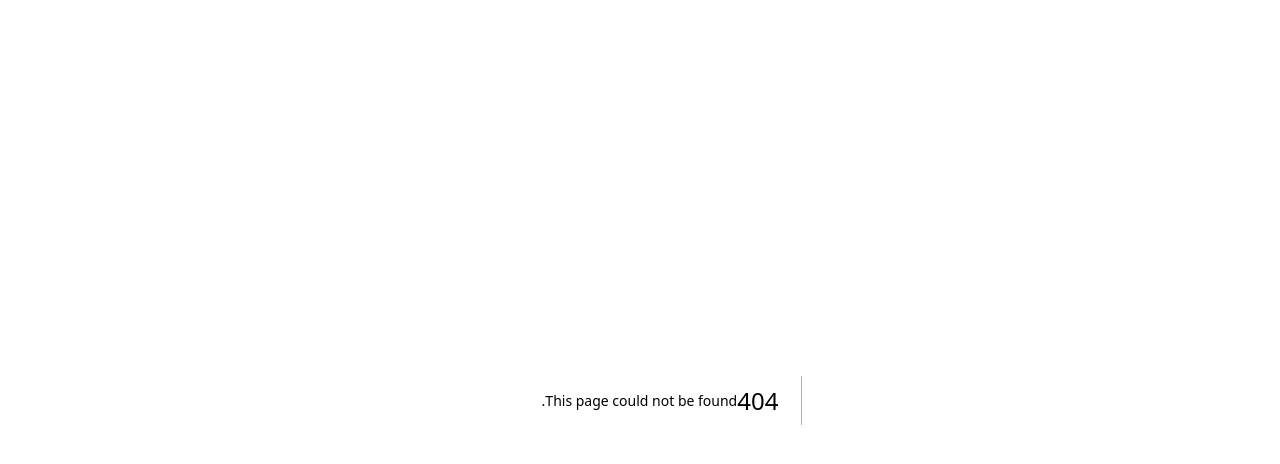
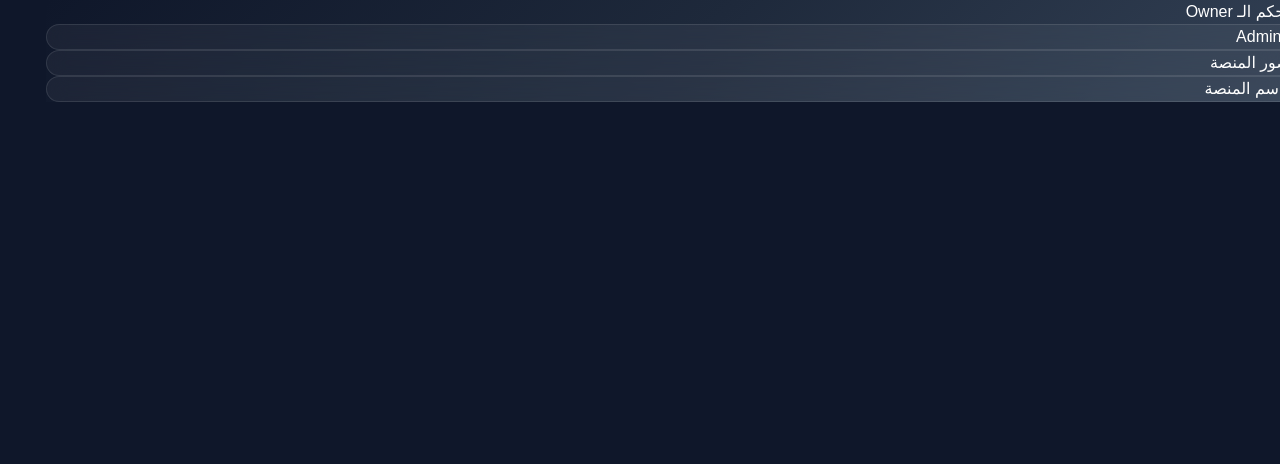
Before and after one commit to anaspop5132-commits/Mostafa-academy-, a Next.js app in the folder client/: page /owner in a window 1280 px wide. Before the commit this address had no page. Shown: the top 464 px of the page. Built offline with nearby package versions, Linux system fonts and the light colour scheme.

Commit message:
Create OwnerDashboard component for admin features

```diff
--- /dev/null
+++ b/client/app/owner/page.tsx
@@ -0,0 +1,37 @@
+export default function OwnerDashboard(){
+
+return(
+
+<div className="gradient min-h-screen p-10">
+
+<h1 className="text-5xl font-bold">
+لوحة تحكم الـ Owner
+</h1>
+
+<div className="grid lg:grid-cols-3 gap-6 mt-10">
+
+<div className="card p-8">
+<h2 className="text-2xl">
+إضافة Admin
+</h2>
+</div>
+
+<div className="card p-8">
+<h2 className="text-2xl">
+تغيير صور المنصة
+</h2>
+</div>
+
+<div className="card p-8">
+<h2 className="text-2xl">
+تعديل اسم المنصة
+</h2>
+</div>
+
+</div>
+
+</div>
+
+)
+
+}
```
